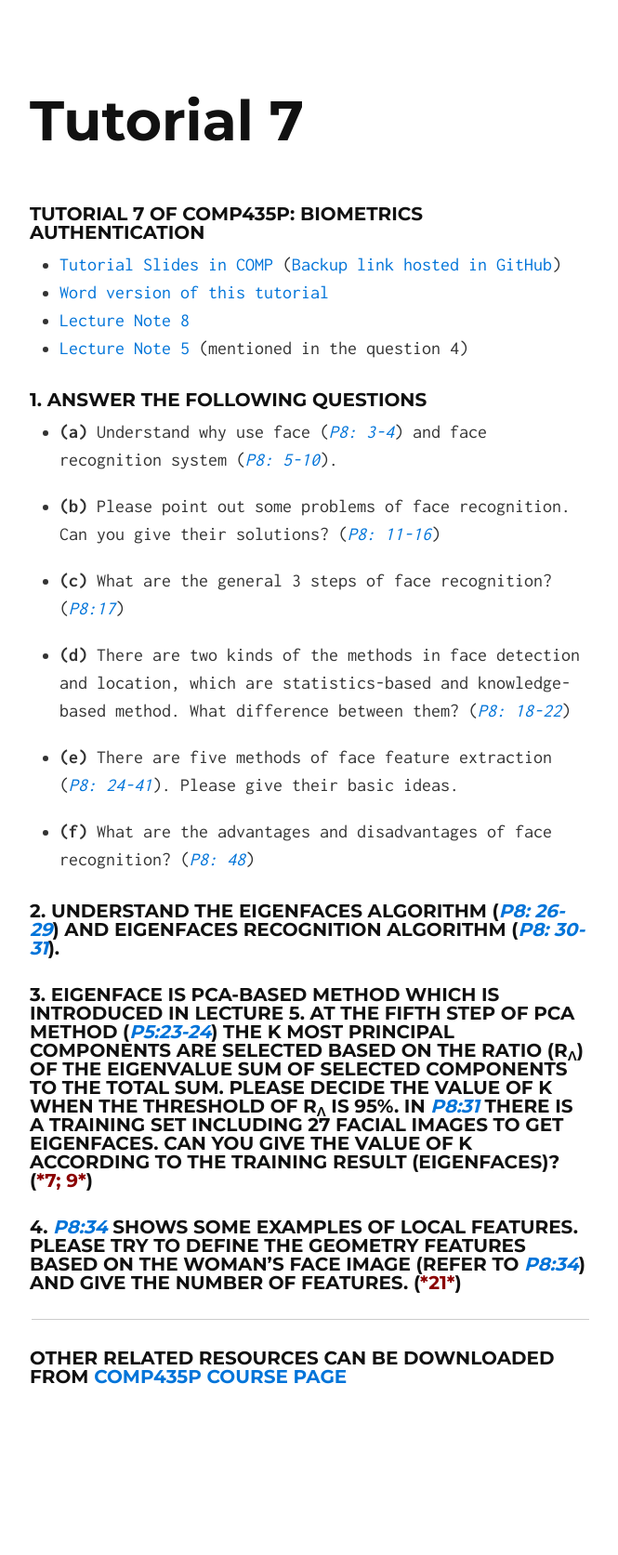
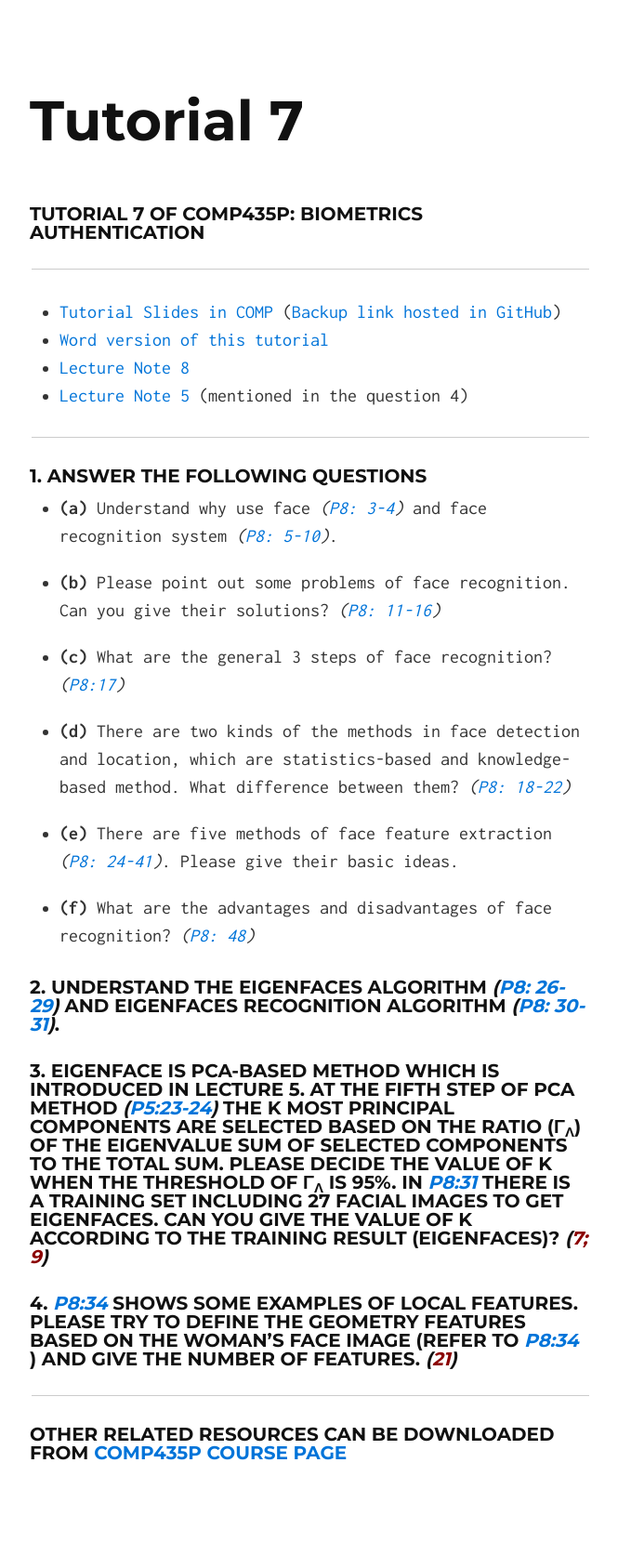
Before and after one commit to quxiaofeng/COMP435p, a Jekyll site: the page built from index.html, in a window 1280 px wide. Shown: the whole page at 93% size, without its empty margins (306-971 px from the left). Built offline with Jekyll 4.4.1, drawn with Linux system fonts in a browser that asks for light colours; Markdown is read by kramdown in place of the engine named in the settings; before the commit the page ends 1591 px from its top, so only the background shows below that.

Commit message:
improve the format
Signed-off-by: Qu Xiaofeng <quxiaofeng.at.polyu@gmail.com>

```diff
--- a/_includes/index.md
+++ b/_includes/index.md
@@ -1,33 +1,37 @@
 ### Tutorial 7 of COMP435p: Biometrics Authentication ###
+
+---
 
 + [Tutorial Slides in COMP](http://www4.comp.polyu.edu.hk/~csxfqu/comp435p_tut_7.pdf) ([Backup link hosted in GitHub](https://github.com/quxiaofeng/COMP435p/raw/master/tut_7/comp435p_tut_7.pdf))
 + [Word version of this tutorial](http://www2.comp.polyu.edu.hk/~csdzhang/comp435p/Tutorial%207.doc)
 + [Lecture Note 8](http://www2.comp.polyu.edu.hk/~csdzhang/comp435p/Lecture%208.pdf)
 + [Lecture Note 5](http://www2.comp.polyu.edu.hk/~csdzhang/comp435p/Lecture%205.pdf) (mentioned in the question 4)
 
+---
+
 ### 1. Answer the following questions ###
 
-  + **(a)** Understand why use face (*[P8: 3-4](http://www2.comp.polyu.edu.hk/~csdzhang/comp435p/Lecture%208.pdf)*) and face recognition system (*[P8: 5-10](http://www2.comp.polyu.edu.hk/~csdzhang/comp435p/Lecture%208.pdf)*).
+  + **(a)** Understand why use face *([P8: 3-4](http://www2.comp.polyu.edu.hk/~csdzhang/comp435p/Lecture%208.pdf))* and face recognition system *([P8: 5-10](http://www2.comp.polyu.edu.hk/~csdzhang/comp435p/Lecture%208.pdf))*.
 
-  + **(b)** Please point out some problems of face recognition. Can you give their solutions?  (*[P8: 11-16](http://www2.comp.polyu.edu.hk/~csdzhang/comp435p/Lecture%208.pdf)*)
+  + **(b)** Please point out some problems of face recognition. Can you give their solutions?  *([P8: 11-16](http://www2.comp.polyu.edu.hk/~csdzhang/comp435p/Lecture%208.pdf))*
 
-  + **(c)** What are the general 3 steps of face recognition?  (*[P8:17](http://www2.comp.polyu.edu.hk/~csdzhang/comp435p/Lecture%208.pdf)*)
+  + **(c)** What are the general 3 steps of face recognition?  *([P8:17](http://www2.comp.polyu.edu.hk/~csdzhang/comp435p/Lecture%208.pdf))*
 
-  + **(d)** There are two kinds of the methods in face detection and location, which  are statistics-based and knowledge-based method. What difference between them? (*[P8: 18-22](http://www2.comp.polyu.edu.hk/~csdzhang/comp435p/Lecture%208.pdf)*)
+  + **(d)** There are two kinds of the methods in face detection and location, which  are statistics-based and knowledge-based method. What difference between them? *([P8: 18-22](http://www2.comp.polyu.edu.hk/~csdzhang/comp435p/Lecture%208.pdf))*
 
-  + **(e)** There are five methods of face feature extraction (*[P8: 24-41](http://www2.comp.polyu.edu.hk/~csdzhang/comp435p/Lecture%208.pdf)*). Please give their basic ideas.
+  + **(e)** There are five methods of face feature extraction *([P8: 24-41](http://www2.comp.polyu.edu.hk/~csdzhang/comp435p/Lecture%208.pdf))*. Please give their basic ideas.
 
-  + **(f)** What are the advantages and disadvantages of face recognition? (*[P8: 48](http://www2.comp.polyu.edu.hk/~csdzhang/comp435p/Lecture%208.pdf)*)
+  + **(f)** What are the advantages and disadvantages of face recognition? *([P8: 48](http://www2.comp.polyu.edu.hk/~csdzhang/comp435p/Lecture%208.pdf))*
 
 
 
-### 2. 	Understand the eigenfaces algorithm (*[P8: 26-29](http://www2.comp.polyu.edu.hk/~csdzhang/comp435p/Lecture%208.pdf)*) and eigenfaces recognition algorithm (*[P8: 30-31](http://www2.comp.polyu.edu.hk/~csdzhang/comp435p/Lecture%208.pdf)*). ###
+### 2. 	Understand the eigenfaces algorithm *([P8: 26-29](http://www2.comp.polyu.edu.hk/~csdzhang/comp435p/Lecture%208.pdf))* and eigenfaces recognition algorithm *([P8: 30-31](http://www2.comp.polyu.edu.hk/~csdzhang/comp435p/Lecture%208.pdf))*. ###
 
 
-### 3. 	Eigenface is PCA-based method which is introduced in Lecture 5. At the fifth step of PCA method (*[P5:23-24](http://www2.comp.polyu.edu.hk/~csdzhang/comp435p/Lecture%205.pdf)*) the k most principal components are selected based on the ratio (r<sub>λ</sub>) of the eigenvalue sum of selected components to the total sum. Please decide the value of k when the threshold of r<sub>λ</sub> is 95%.  In *[P8:31](http://www2.comp.polyu.edu.hk/~csdzhang/comp435p/Lecture%208.pdf)* there is a training set including 27 facial images to get eigenfaces. Can you give the value of k according to the training result (eigenfaces)?  (<font color=darkred>*7; 9*</font>) ###
+### 3. 	Eigenface is PCA-based method which is introduced in Lecture 5. At the fifth step of PCA method *([P5:23-24](http://www2.comp.polyu.edu.hk/~csdzhang/comp435p/Lecture%205.pdf))* the k most principal components are selected based on the ratio (γ<sub>λ</sub>) of the eigenvalue sum of selected components to the total sum. Please decide the value of k when the threshold of γ<sub>λ</sub> is 95%.  In *[P8:31](http://www2.comp.polyu.edu.hk/~csdzhang/comp435p/Lecture%208.pdf)* there is a training set including 27 facial images to get eigenfaces. Can you give the value of k according to the training result (eigenfaces)?  *(<font color=darkred>7; 9</font>)* ###
 
 
-### 4. 	*[P8:34](http://www2.comp.polyu.edu.hk/~csdzhang/comp435p/Lecture%208.pdf)* shows some examples of local features. Please try to define the geometry features based on the woman's face image (refer to *[P8:34](http://www2.comp.polyu.edu.hk/~csdzhang/comp435p/Lecture%208.pdf)*) and give the number of features.  (<font color=darkred>*21*</font>) ###
+### 4. 	*[P8:34](http://www2.comp.polyu.edu.hk/~csdzhang/comp435p/Lecture%208.pdf)* shows some examples of local features. Please try to define the geometry features based on the woman's face image (refer to *[P8:34](http://www2.comp.polyu.edu.hk/~csdzhang/comp435p/Lecture%208.pdf)* ) and give the number of features.  *(<font color=darkred>21</font>)* ###
 
 ---
 
```
